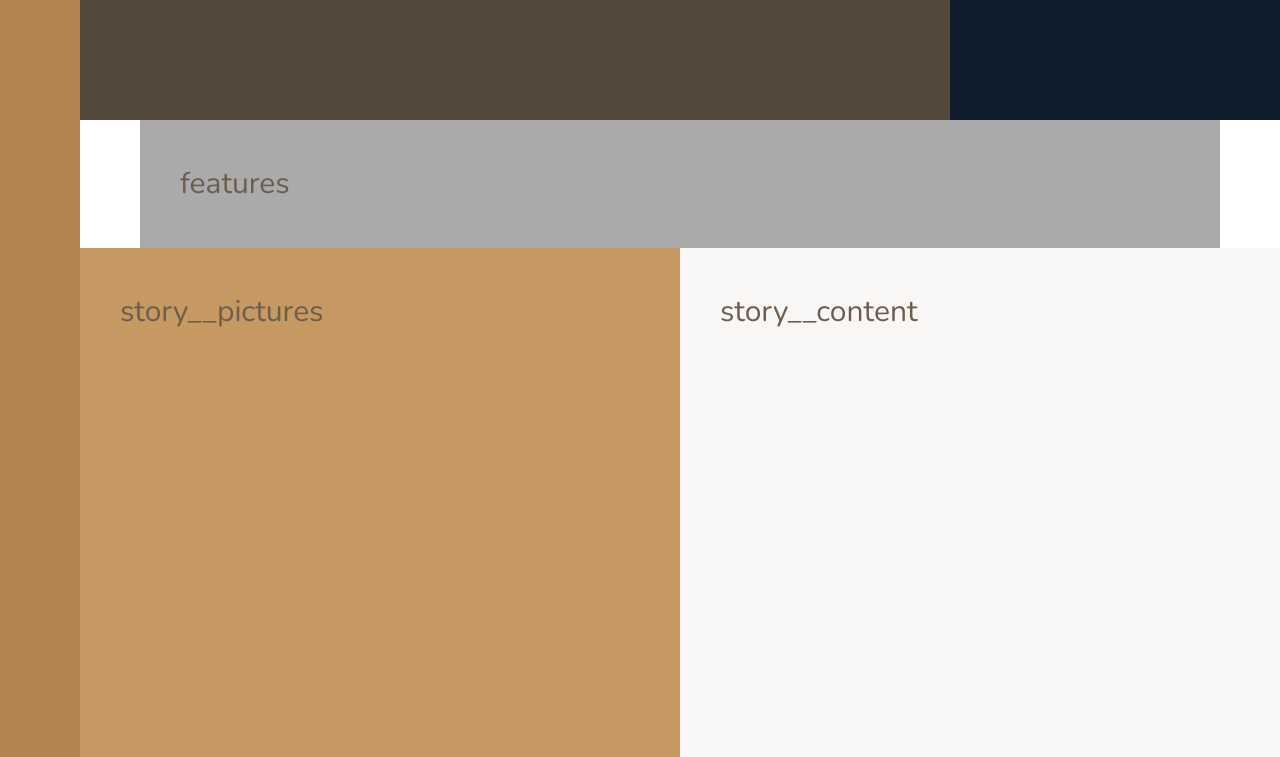
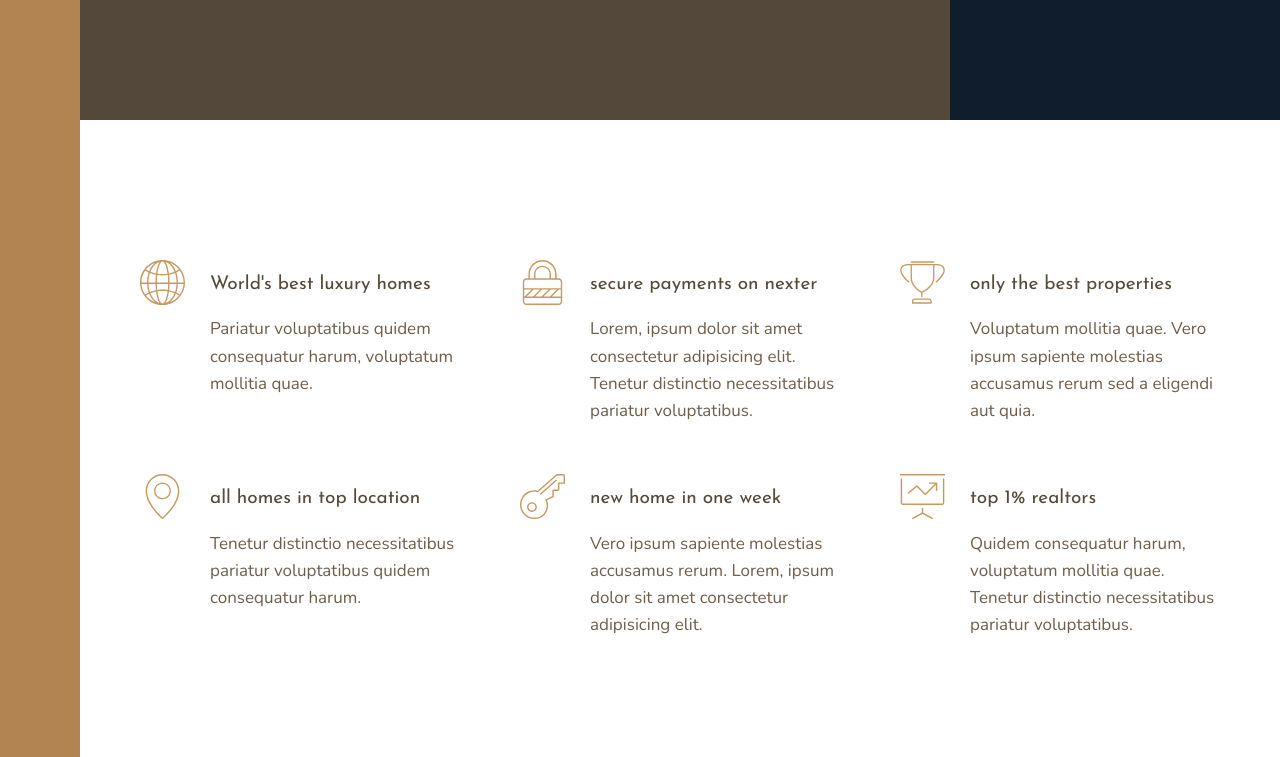
Before and after one commit to ajithsolairaj/Nexter, a website: page index.html in a window 1280 px wide. Shown: the part 520-1277 px from the top of the page. Drawn offline with nearby package versions, Linux system fonts and the light colour scheme.

Commit message:
features section designed with nested grid

```diff
--- a/index.html
+++ b/index.html
@@ -23,7 +23,61 @@
         </div>
 
         <section class="features">
-            features
+            <div class="feature">
+                <svg class="feature__icon">
+                    <use xlink:href="img/sprite.svg#icon-global"></use>
+                </svg>
+                <h4 class="heading-4 heading-4--dark">World's best luxury homes</h4>
+                <p class="feature__text">
+                    Pariatur voluptatibus quidem consequatur harum, voluptatum mollitia quae.
+                </p>
+            </div>
+
+             <div class="feature">
+                <svg class="feature__icon">
+                    <use xlink:href="img/sprite.svg#icon-lock"></use>
+                </svg>
+                <h4 class="heading-4 heading-4--dark">secure payments on nexter</h4>
+                <p class="feature__text">
+                    Lorem, ipsum dolor sit amet consectetur adipisicing elit. Tenetur distinctio necessitatibus pariatur voluptatibus.
+                </p>
+            </div>
+            <div class="feature">
+                <svg class="feature__icon">
+                    <use xlink:href="img/sprite.svg#icon-trophy"></use>
+                </svg>
+                <h4 class="heading-4 heading-4--dark">only the best properties</h4>
+                <p class="feature__text">
+                    Voluptatum mollitia quae. Vero ipsum sapiente molestias accusamus rerum sed a eligendi aut quia.
+                </p>
+            </div>
+            <div class="feature">
+                <svg class="feature__icon">
+                    <use xlink:href="img/sprite.svg#icon-map-pin"></use>
+                </svg>
+                <h4 class="heading-4 heading-4--dark">all homes in top location</h4>
+                <p class="feature__text">
+                    Tenetur distinctio necessitatibus pariatur voluptatibus quidem consequatur harum.
+                </p>
+            </div>
+            <div class="feature">
+                <svg class="feature__icon">
+                    <use xlink:href="img/sprite.svg#icon-key"></use>
+                </svg>
+                <h4 class="heading-4 heading-4--dark">new home in one week</h4>
+                <p class="feature__text">
+                    Vero ipsum sapiente molestias accusamus rerum. Lorem, ipsum dolor sit amet consectetur adipisicing elit.
+                </p>
+            </div>
+            <div class="feature">
+                <svg class="feature__icon">
+                    <use xlink:href="img/sprite.svg#icon-presentation"></use>
+                </svg>
+                <h4 class="heading-4 heading-4--dark">top 1% realtors</h4>
+                <p class="feature__text">
+                    Quidem consequatur harum, voluptatum mollitia quae. Tenetur distinctio necessitatibus pariatur voluptatibus.
+                </p>
+            </div>
         </section>
 
         <div class="story__pictures">
--- a/sass/_base.scss
+++ b/sass/_base.scss
@@ -39,8 +39,5 @@ body{
     grid-template-rows: 80vh min-content 40vw repeat(3,min-content);
     grid-template-columns: [sidebar-start]8rem [sidebar-end full-start] minmax(6rem,1fr) [center-start] repeat(8,[col-start] minmax(min-content,14rem) [col-end]) [center-end] minmax(6rem,1fr) [full-end];
 
-    & > * {
-        padding: 40px;
-        font-size: 3rem;
-    }
+
 }
--- a/sass/_features.scss
+++ b/sass/_features.scss
@@ -1,4 +1,29 @@
 .features{
-    background-color: $color-grey-light-2;
+    margin: 15rem 0;
     grid-column: center-start / center-end;
+
+    display: grid;
+    // grid-template-columns: repeat(3,1fr);
+    grid-template-columns: repeat(auto-fit,minmax(25rem,1fr));
+    grid-gap: 6rem;
+    align-items: start;
 }
+
+.feature{
+    display: grid;
+    grid-template-columns: min-content 1fr;
+    grid-row-gap: 1.5rem;
+    grid-column-gap: 2.5rem;
+
+    &__icon{
+        fill: $color-primary;
+        width: 4.5rem;
+        height: 4.5rem;
+        grid-row: 1/span 2;
+        transform: translateY(-1rem);
+    }
+
+    &__text{
+        font-size: 1.7rem;
+    }
+}
--- a/sass/_typography.scss
+++ b/sass/_typography.scss
@@ -0,0 +1,25 @@
+%heading{
+    font-family: $font-display;
+    font-weight: 400;
+}
+
+.heading-4{
+    @extend %heading;
+    font-size: 1.9rem;
+
+    &--light{color: $color-grey-light-1}
+    &--dark{color: $color-grey-dark-1}
+
+}
+
+.heading-3{
+    @extend %heading;
+}
+
+.heading-2{
+    @extend %heading;
+}
+
+.heading-1{
+    @extend %heading;
+}
```
Also changed, not shown: css/style.css.
